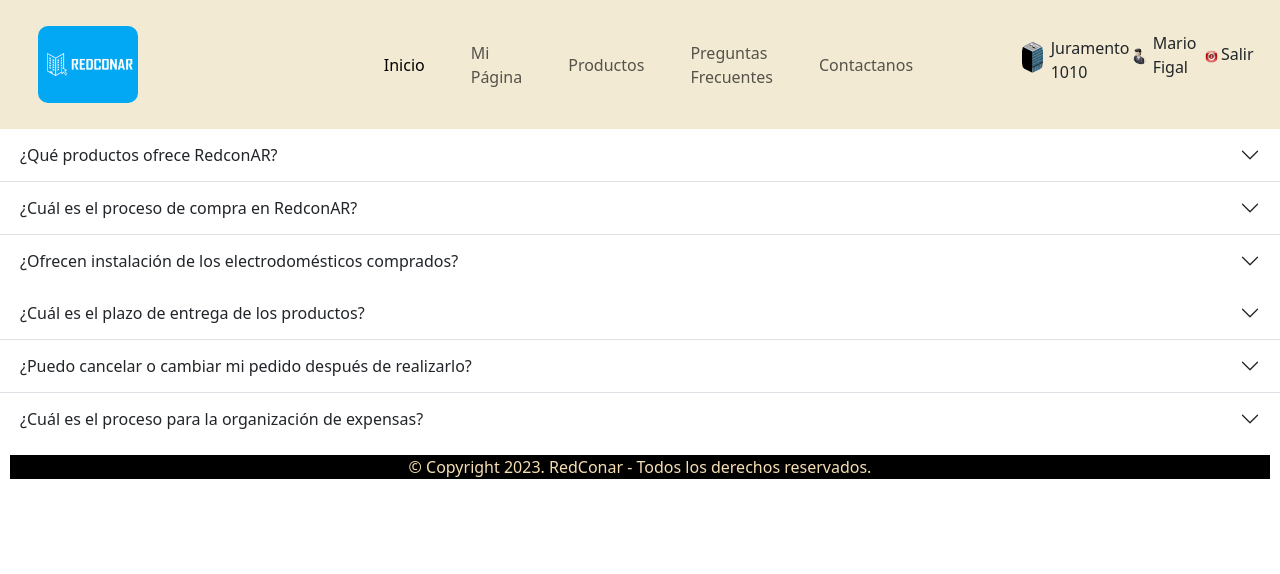
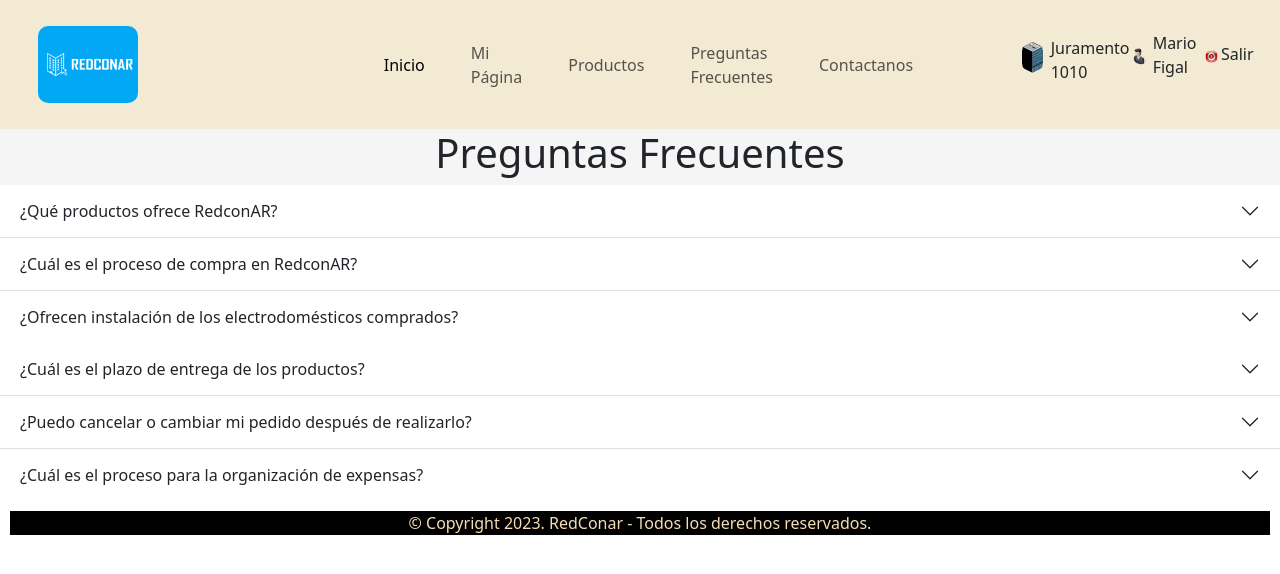
Before and after one commit to benyburs/benyburs.github.io, a plain HTML site: page Paginas/faq.html in a window 1280 px wide. Drawn offline with nearby package versions, Linux system fonts and the light colour scheme.

Commit message:
Add files via upload

```diff
--- a/Paginas/faq.html
+++ b/Paginas/faq.html
@@ -61,6 +61,9 @@
         </section>
     </header>
     <main>
+        <div class="text-center preg">
+            <h1>Preguntas Frecuentes</h1>
+          </div>
       <div class="accordion accordion-flush" id="accordionFlushExample">
         <div class="accordion-item">
             <h2 class="accordion-header">
```
